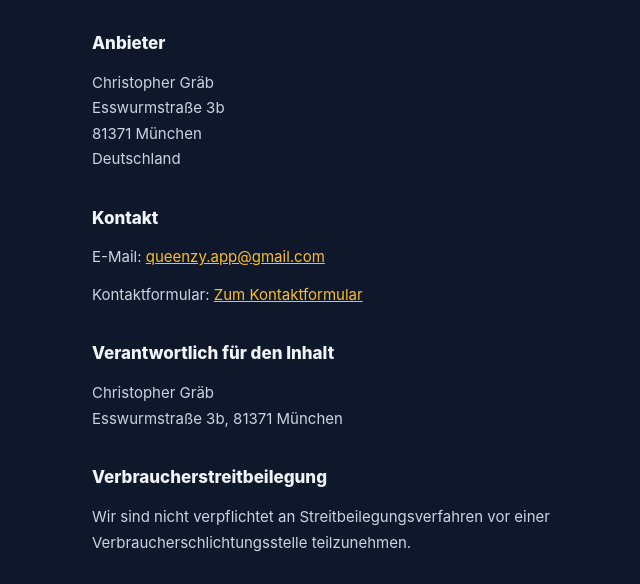
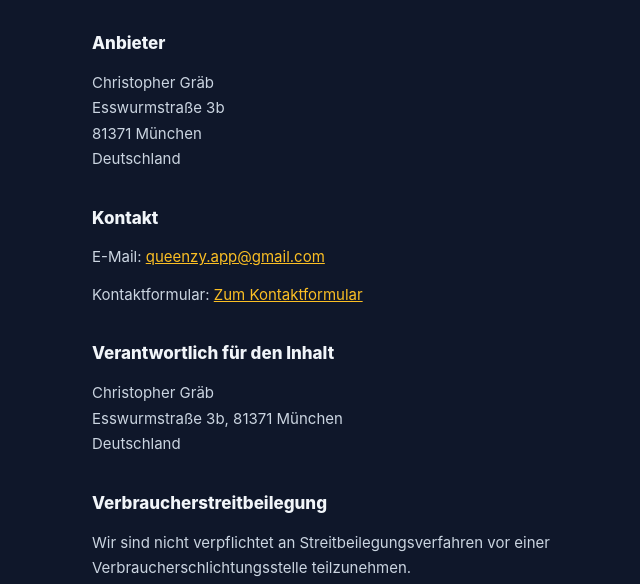
Before and after one commit to graebc/Crownly-website, a plain HTML site: page imprint.html in a window 1280 px wide. Shown: the part 172-756 px from the top of the page, without its empty margins (252-892 px from the left). Drawn offline with Linux system fonts and the light colour scheme.

Commit message:
Update imprint.html

```diff
--- a/imprint.html
+++ b/imprint.html
@@ -60,7 +60,7 @@
         <p>Kontaktformular: <a href="https://forms.gle/rXnAfXsAr36bUbbeA" target="_blank" rel="noopener">Zum Kontaktformular</a></p>
 
         <h2>Verantwortlich für den Inhalt</h2>
-        <p>Christopher Gräb<br>Esswurmstraße 3b, 81371 München</p>
+        <p>Christopher Gräb<br>Esswurmstraße 3b, 81371 München<br>Deutschland</p>
 
         <h2>Verbraucherstreitbeilegung</h2>
         <p>Wir sind nicht verpflichtet an Streitbeilegungsverfahren vor einer Verbraucherschlichtungsstelle teilzunehmen.</p>
```
